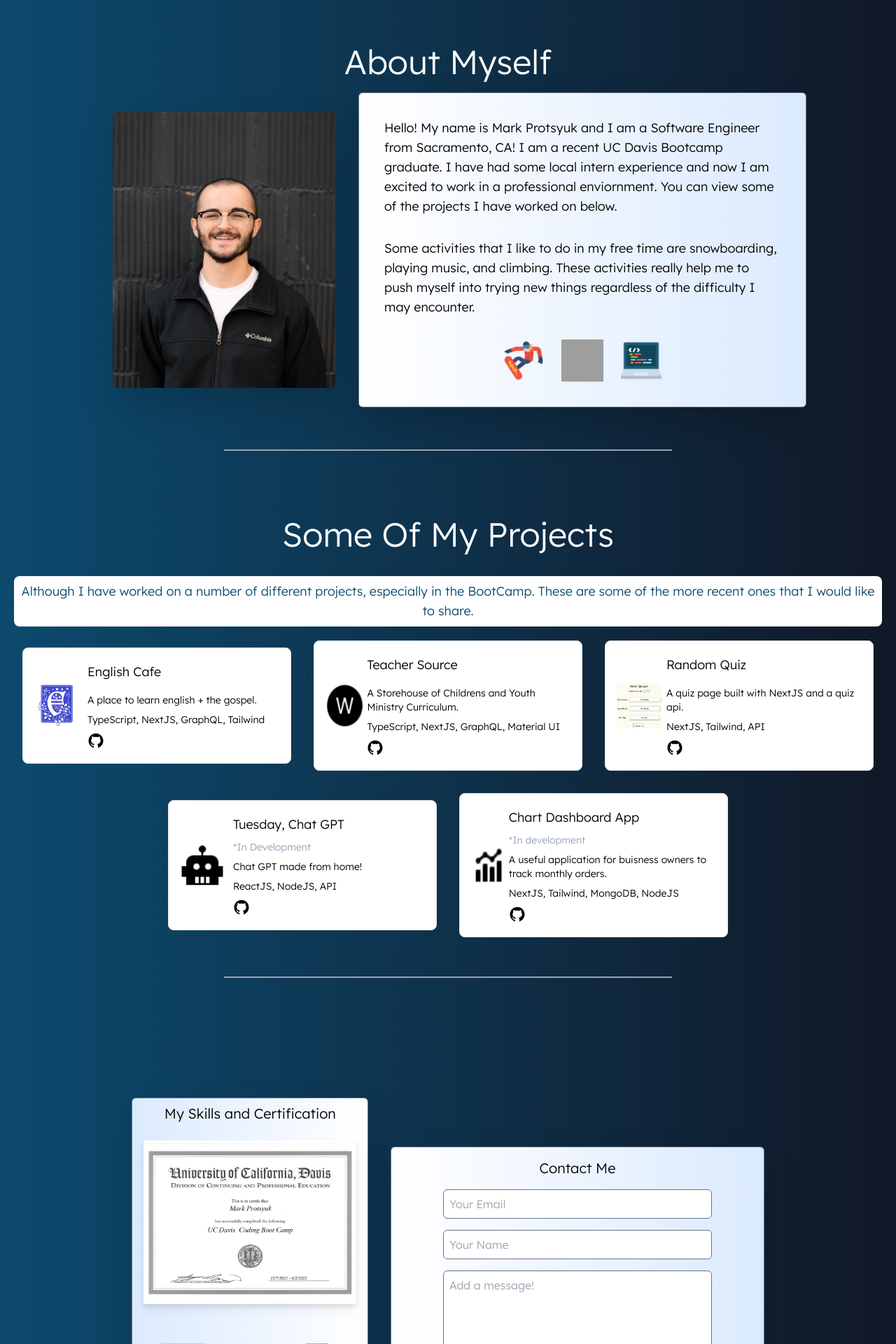
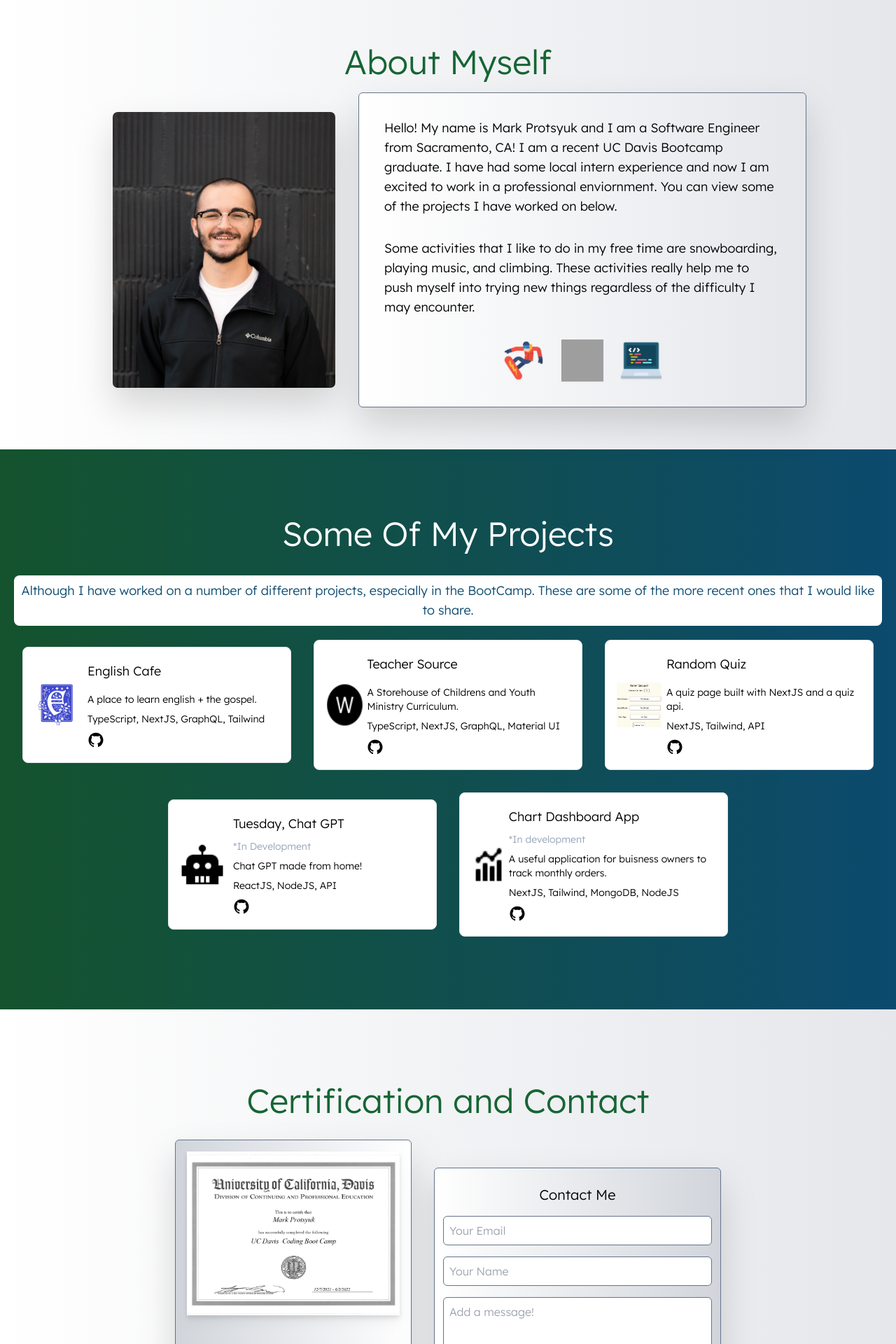
Before and after one commit to MrProtsyuk/protsyuk-mark-portfolio, a Next.js app: page / in a window 1280 px wide. Shown: the part 800-2720 px from the top of the page at 70% size. Built offline with nearby package versions, Linux system fonts and the light colour scheme; grey boxes are pictures that could not be loaded.

Commit message:
revamped front page

```diff
--- a/pages/about.js
+++ b/pages/about.js
@@ -4,9 +4,11 @@ export default function About() {
   return (
     <div
       id="about"
-      className="flex flex-col pt-10 justify-center items-center bg-gradient-to-r from-sky-900 to-gray-900"
+      className="flex flex-col pt-10 justify-center items-center bg-gradient-to-r from-white to-gray-200"
     >
-      <div className="text-white text-4xl md:text-5xl mt-6">About Myself</div>
+      <div className="text-green-800 text-4xl md:text-5xl mt-6">
+        About Myself
+      </div>
       <div className="flex flex-wrap justify-center items-center pb-10">
         <Image
           src="/images/coverpic.jpeg"
@@ -15,7 +17,7 @@ export default function About() {
           height={200}
           className="w-72 sm:w-80 border rounded-lg border-transparent m-8 drop-shadow-2xl"
         />
-        <div className="flex flex-col w-72 sm:w-6/12 h-auto border bg-gradient-to-r from-white to-blue-100 border-slate-500 rounded-md drop-shadow-2xl p-5 my-5">
+        <div className="flex flex-col w-72 sm:w-6/12 h-auto border bg-gradient-to-r from-white to-gray-200 border-slate-500 rounded-md drop-shadow-2xl p-5 my-5">
           <p className="p-4 text-sm sm:text-lg">
             Hello! My name is Mark Protsyuk and I am a Software Engineer from
             Sacramento, CA! I am a recent UC Davis Bootcamp graduate. I have had
@@ -54,7 +56,6 @@ export default function About() {
           </div>
         </div>
       </div>
-      <span className="border border-gray-400 w-6/12"></span>
     </div>
   );
 }
--- a/pages/contact.js
+++ b/pages/contact.js
@@ -6,11 +6,13 @@ export default function Contact() {
   return (
     <div
       ref={contactRef}
-      className="flex flex-wrap justify-center items-center min-h-screen bg-gradient-to-r from-sky-900 to-gray-900"
+      className="flex flex-col justify-center items-center min-h-screen bg-gradient-to-r from-white to-gray-200"
     >
-      <div className="flex flex-col justify-center items-center gap-4 border rounded-md border-slate-500 p-0 m-0 sm:p-2 sm:m-4 mb-8 bg-gradient-to-l from-white to-blue-100 w-72 sm:w-96 md:w-auto drop-shadow-2xl">
-        <p className="text-xl">My Skills and Certification</p>
-        <div className="flex flex-col justify-center items-center gap-4">
+      <p className="text-green-800 text-4xl md:text-5xl my-4">
+        Certification and Contact
+      </p>
+      <div className="flex flex-wrap justify-center items-center">
+        <div className="flex flex-col justify-center items-center gap-4 border rounded-md border-slate-500 p-0 m-0 sm:p-2 sm:m-4 bg-gradient-to-l from-white to-gray-300 w-72 sm:w-auto drop-shadow-2xl">
           <Image
             width={300}
             height={300}
@@ -63,8 +65,7 @@ export default function Contact() {
             />
           </div>
         </div>
-      </div>
-      <div className="flex flex-col justify-center items-center gap-4 border rounded-md border-slate-500 p-0 m-0 sm:p-2 sm:m-4 mb-8 bg-gradient-to-r from-white to-blue-100 w-72 sm:w-5/12 drop-shadow-2xl">
+        <div className="flex flex-col justify-center items-center gap-4 border rounded-md border-slate-500 p-2 m-4 sm:p-4 sm:m-4 mb-8 bg-gradient-to-r from-white to-gray-300 w-72 sm:w-6/12 h-5/6 drop-shadow-2xl">
           <p className="text-xl mt-2">Contact Me</p>
           <input
             placeholder="Your Email"
@@ -83,5 +84,6 @@ export default function Contact() {
           </button>
         </div>
       </div>
+    </div>
   );
 }
--- a/pages/projects/index.js
+++ b/pages/projects/index.js
@@ -58,7 +58,7 @@ export default function Projects() {
     <div
       ref={projectRef}
       id="projects"
-      className="flex flex-col justify-center items-center bg-gradient-to-r from-sky-900 to-gray-900 pt-10 min-h-screen"
+      className="flex flex-col justify-center items-center bg-gradient-to-r from-green-900 to-sky-900 pt-10 min-h-screen"
     >
       <div className="text-white text-3xl md:text-5xl mb-6 p-2">
         Some Of My Projects
@@ -97,7 +97,6 @@ export default function Projects() {
           </div>
         ))}
       </div>
-      <span className="border border-gray-400 w-6/12"></span>
     </div>
   );
 }
--- a/styles/globals.css
+++ b/styles/globals.css
@@ -11,7 +11,7 @@ html {
 }
 
 .custom-img {
-  background-image: url("../public/images/hero.jpeg");
+  background-image: url("../public/images/developer-hero.jpg");
 }
 
 .hide {
```
Also changed, not shown: 2 other files (tests, documents, lock files or other folders). Lines whose indentation alone changed are shown as unchanged.
